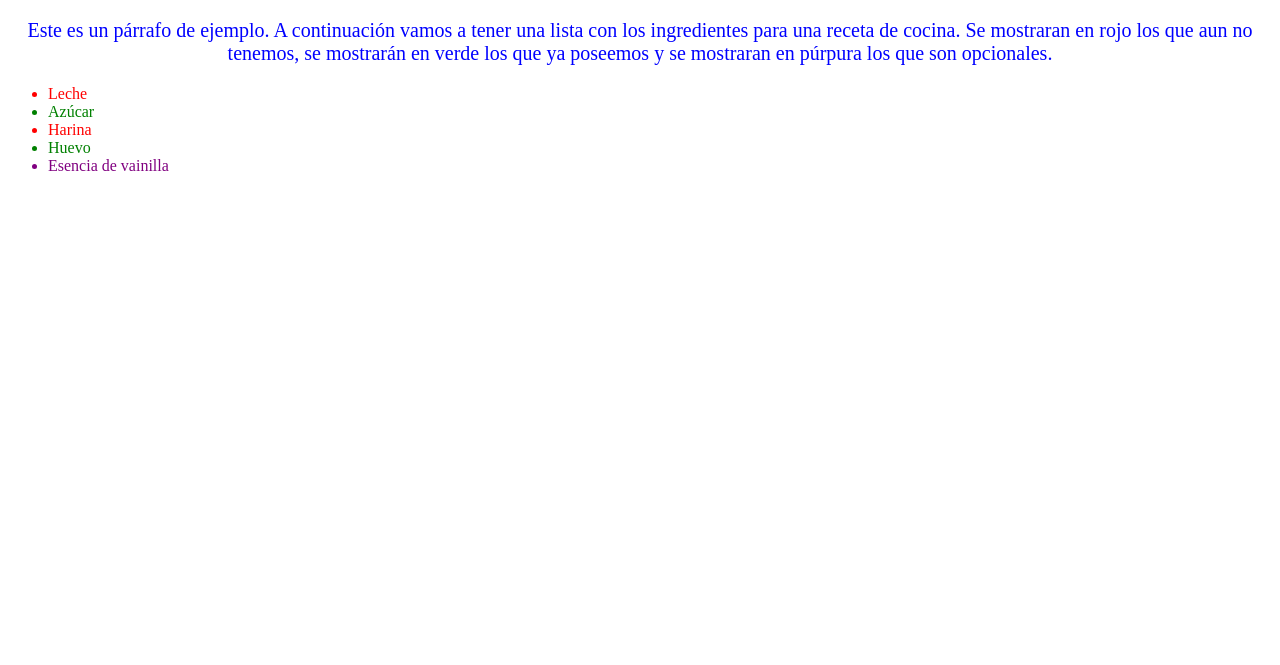
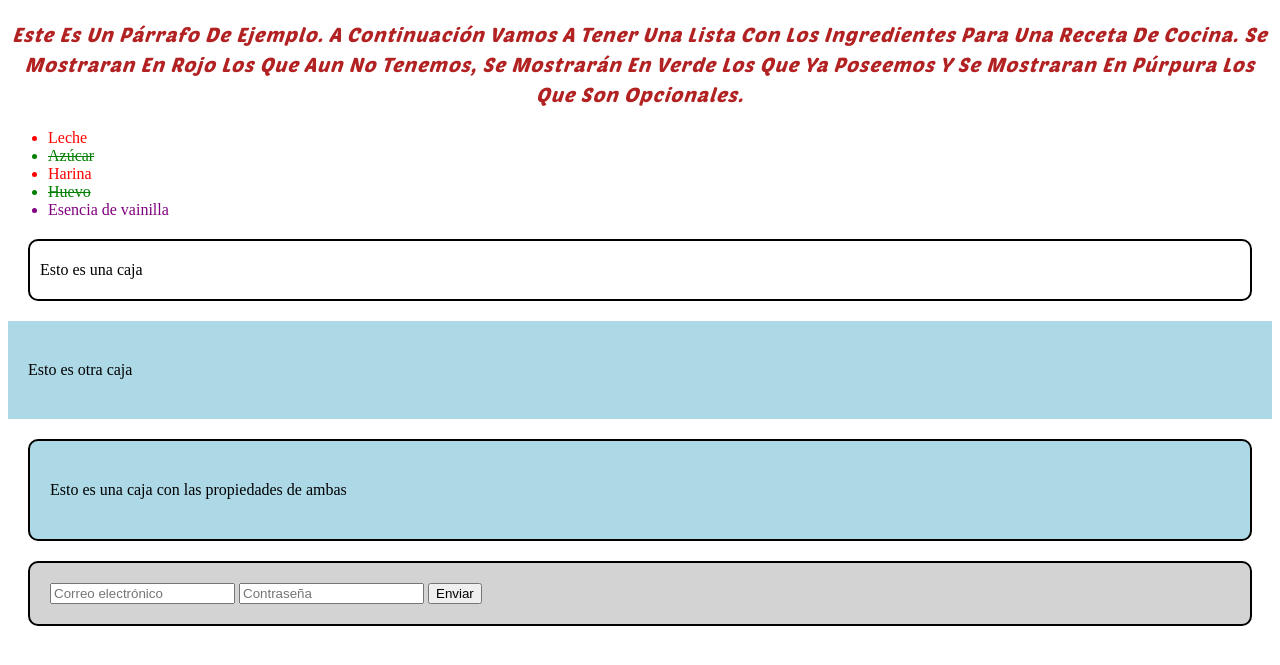
Before and after one commit to FTPow/Courses, a plain HTML site: page Curso HTML y CSS/Tutorial CSS/index.html in a window 1280 px wide. Shown: the part 61-726 px from the top of the page. Drawn offline with Linux system fonts and the light colour scheme.

Commit message:
Primeras lecciones y agregados de CSS

```diff
--- /dev/null
+++ b/Curso HTML y CSS/Ejercicio 1/styles.css
@@ -0,0 +1,33 @@
+body {
+    background: black;
+    font-family: sans-serif;
+    color: white;
+}
+
+.card {
+    background: coral;
+    text-align: center;
+    width: 75%;
+    border-radius: 10px;
+    margin: auto; /* Centra horizontalmente el elemento */
+}
+
+h1 {
+    margin: 0px;
+    letter-spacing: 1px;
+    padding-top: 20px;
+    font-weight: lighter;
+}
+
+h2 {
+    font-size: 20px;
+    font-weight: 100;
+    letter-spacing: 2px;
+}
+
+p {
+    padding: 20px;
+    background: lightcoral;
+    border-radius: 0px 0px 10px 10px;
+    text-align: justify;
+}
--- /dev/null
+++ b/Curso HTML y CSS/Tutorial CSS/fonts.css
@@ -0,0 +1,8 @@
+@font-face { /* Definición de una fuente personalizada */
+    font-family: 'Poet'; /* Nombre de la fuente. Puede ser el que yo quiera */
+    src: url(fonts/PoetsenOne-Regular.ttf) format("truetype"); /* URL de la fuente. Puede ser una fuente local o una fuente de Google Fonts */
+    font-weight: normal; /* Peso de la fuente. Puede ser normal, bold, bolder, lighter, etc. */
+    font-style: normal; /* Estilo de la fuente. Puede ser normal, italic, oblique, etc. */
+}
+
+/* Gracias a estos parámetros podemos configurar varias propiedades de la misma fuente, para que por ejemplo dependiendo del font-weight que le configuremos, se active una fuente más o menos negrita */
--- a/Curso HTML y CSS/Tutorial CSS/index.html
+++ b/Curso HTML y CSS/Tutorial CSS/index.html
@@ -2,7 +2,8 @@
 <html>
     <head>
         <title>Enlace CSS</title>
-        <link rel="stylesheet" type="text/css" href="styles.css"> <!-- Esta etiqueta sirve como enlace al archivo CSS externo -->
+        <link rel="stylesheet" href="styles.css"> <!-- Esta etiqueta sirve como enlace al archivo CSS externo -->
+        <link rel="stylesheet" href="fonts.css">
     </head>
     <body>
         <h1>Hola Mundo</h1>
@@ -14,5 +15,13 @@
             <li class="tengo">Huevo</li>
             <li id="opcional">Esencia de vainilla</li> <!-- El atributo id sirve para asignarle un identificador único a la etiqueta, normalmente esto se hace para una sola etiqueta en específio y no para un grupo como con las clases -->
         </ul>
+        <span class="caja1">Esto es una caja</span>
+        <span class="caja2">Esto es otra caja</span>
+        <span class="caja1 caja2">Esto es una caja con las propiedades de ambas</span>
+        <form class="formulario">
+            <input class="input-formulario" type="email" placeholder="Correo electrónico">
+            <input class="input-formulario" type="password" placeholder="Contraseña">
+            <input class="input-formulario" type="submit" value="Enviar">
+        </form>
     </body>
 </html>
--- a/Curso HTML y CSS/Tutorial CSS/styles.css
+++ b/Curso HTML y CSS/Tutorial CSS/styles.css
@@ -1,15 +1,22 @@
 /* Primeramente debemos indicar a que elementos o etiquetas vamos a modificar, por ejemplo, los párrafos <p>, luego abrimos y cerramos llaves {} y dentro de estas colocamos las propiedades que queremos modificar */
 
 p {
-    color: blue;
+    color: firebrick;
+    font-family: Poet, sans-serif; /* tipo de letra primaria y secundaria */
     font-size: 20px;
     text-align: center;
+    /* font-weight: bolder;  */ /* negrita */
+    font-style: italic;
+    line-height: 1.5; /* espacio entre líneas */
+    letter-spacing: 1px; /* espacio entre letras */
+    text-transform: capitalize; /* capitalizar la primera letra de cada palabra */
 }
 
 /* A continuación vamos a modificar las propiedades de unas clases en específico. Para ello, en vez de colocar primero el nombre de la etiqueta, colocamos un punto (.) y el nombre de la clase */
 
 .tengo {
     color : green;
+    text-decoration: line-through; /* tachado */
 }
 
 .no-tengo {
@@ -21,3 +28,30 @@ p {
 #opcional {
     color : purple;
 }
+
+.caja1 {
+    border: 2px solid black; /* borde, primero va el grosor, luego el estilo y por último el color */
+    border-radius: 10px; /* bordes redondeados */
+    /* width: 125px; ancho */
+    /* height: 50px; alto */
+    display: block; /* para que el contenido se acomode en una sola línea */
+    padding: 20px 10px; /* espacio entre el borde y el contenido. Este afecta el tamaño total del elemento, al ser un short hand, los valores del padding se asignan en el sentido de las agujas del reloj, es decir arriba, derecha, abajo, izquierda. Si solo se colocara un valor se asignaría a todos los lados, y si se colocan 2 valores, el primero afectaria arriba y abajo y el segundo izquierda y derecha */
+    margin: 20px; /* espacio entre el borde y el resto de la página */
+}
+
+.caja2 {
+    background: lightblue; /* color de fondo */
+    /* width: 125px; ancho */
+    /* height: 50px; alto */
+    display: block; /* para que el contenido se acomode en una sola línea */
+    padding: 40px 20px; /* espacio entre el borde y el contenido. Este afecta el tamaño total del elemento, al ser un short hand, los valores del padding se asignan en el sentido de las agujas del reloj, es decir arriba, derecha, abajo, izquierda. Si solo se colocara un valor se asignaría a todos los lados, y si se colocan 2 valores, el primero afectaria arriba y abajo y el segundo izquierda y derecha */
+}
+
+.formulario {
+    background: lightgray; /* color de fondo */
+    border: 2px solid black; /* borde */
+    border-radius: 10px; /* bordes redondeados */
+    display: block; /* para que el contenido se acomode en una sola línea */
+    padding: 20px; /* espacio entre el borde y el contenido. Este afecta el tamaño total del elemento*/
+    margin: 20px; /* espacio entre el borde y el resto de la página */
+}
```
Also changed, not shown: Curso HTML y CSS/Ejercicio 1/index.html (added, +20 -0 lines), Curso HTML y CSS/Tutorial CSS/fonts/PoetsenOne-Regular.ttf (added).
